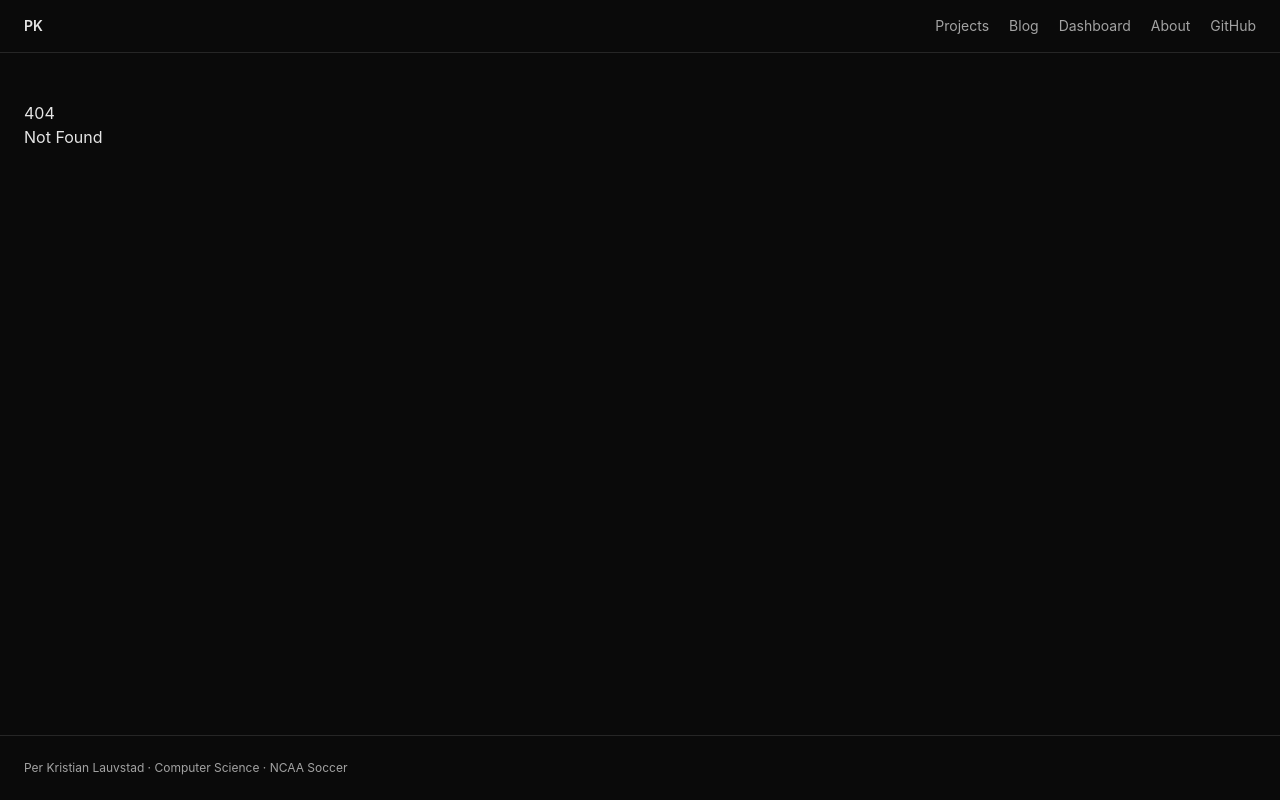
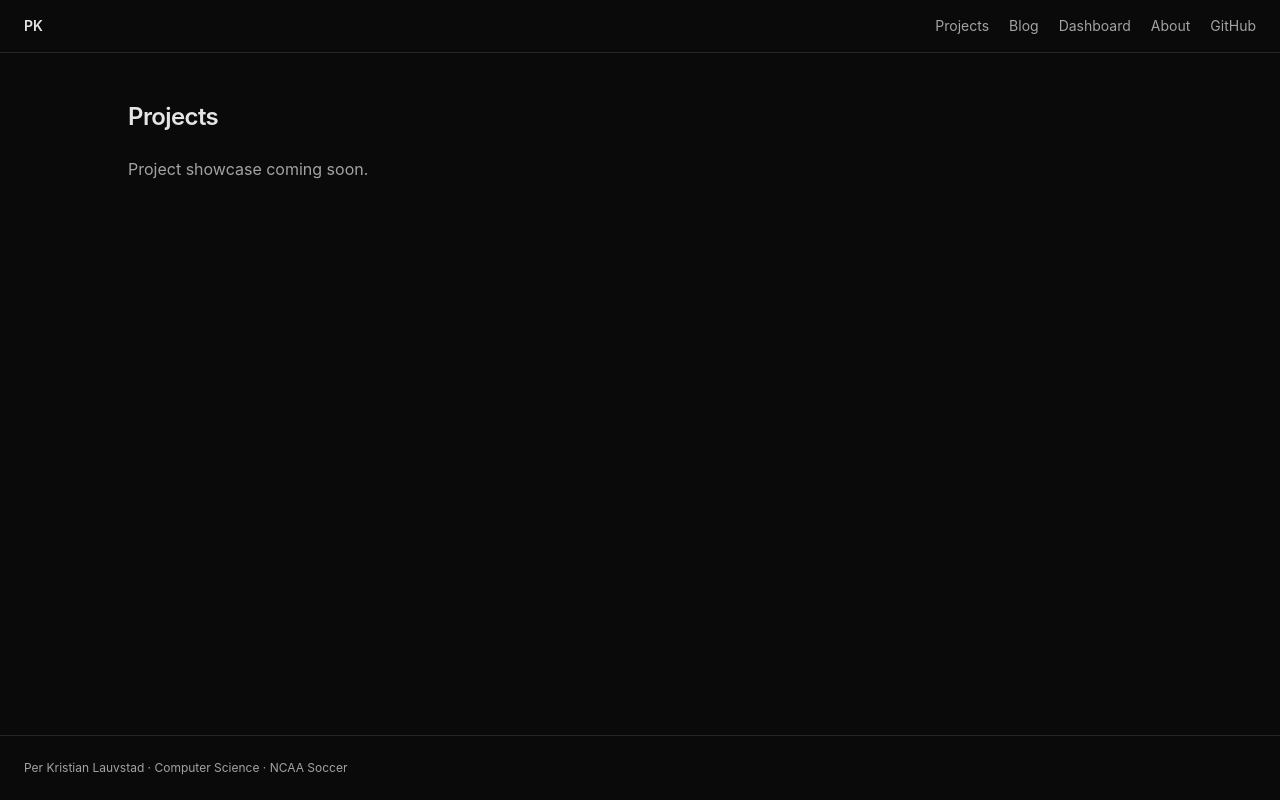
Before and after one commit to PKlauv/pklauv-dashboard, a SvelteKit app: page /projects in a window 1280 px wide. Before the commit this address had no page. Built offline with nearby package versions, Linux system fonts and the light colour scheme.

Commit message:
feat: add placeholder pages for projects and about routes

```diff
--- /dev/null
+++ b/src/routes/about/+page.svelte
@@ -0,0 +1,8 @@
+<svelte:head>
+	<title>About — PK Lauvstad</title>
+</svelte:head>
+
+<div class="max-w-2xl mx-auto">
+<h1 class="text-2xl font-semibold mb-6 tracking-tight">About</h1>
+<p class="text-[var(--color-text-muted)]">Bio and background coming soon.</p>
+</div>
--- /dev/null
+++ b/src/routes/projects/+page.svelte
@@ -0,0 +1,8 @@
+<svelte:head>
+	<title>Projects — PK Lauvstad</title>
+</svelte:head>
+
+<div class="max-w-5xl mx-auto">
+<h1 class="text-2xl font-semibold mb-6 tracking-tight">Projects</h1>
+<p class="text-[var(--color-text-muted)]">Project showcase coming soon.</p>
+</div>
```
